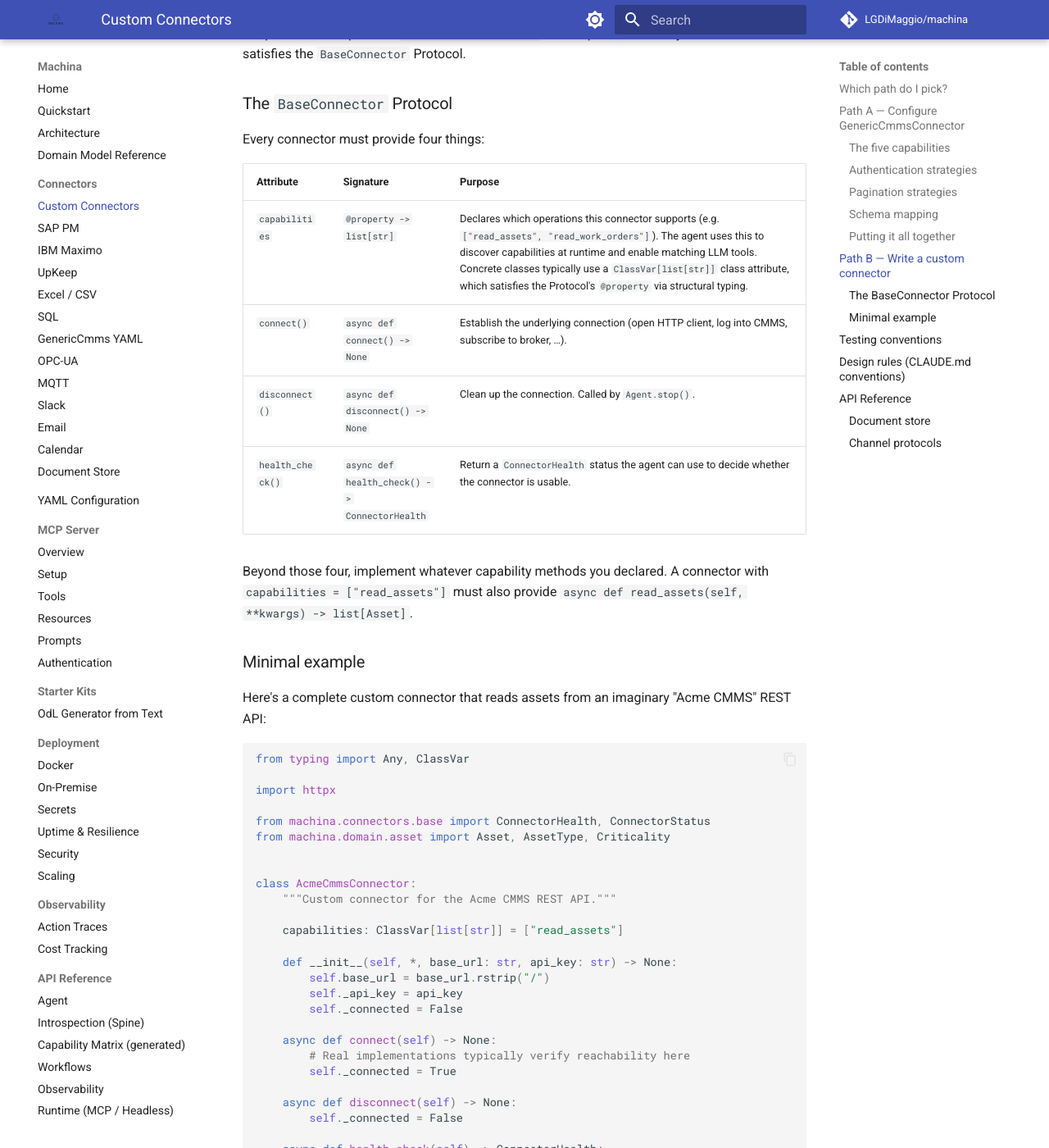
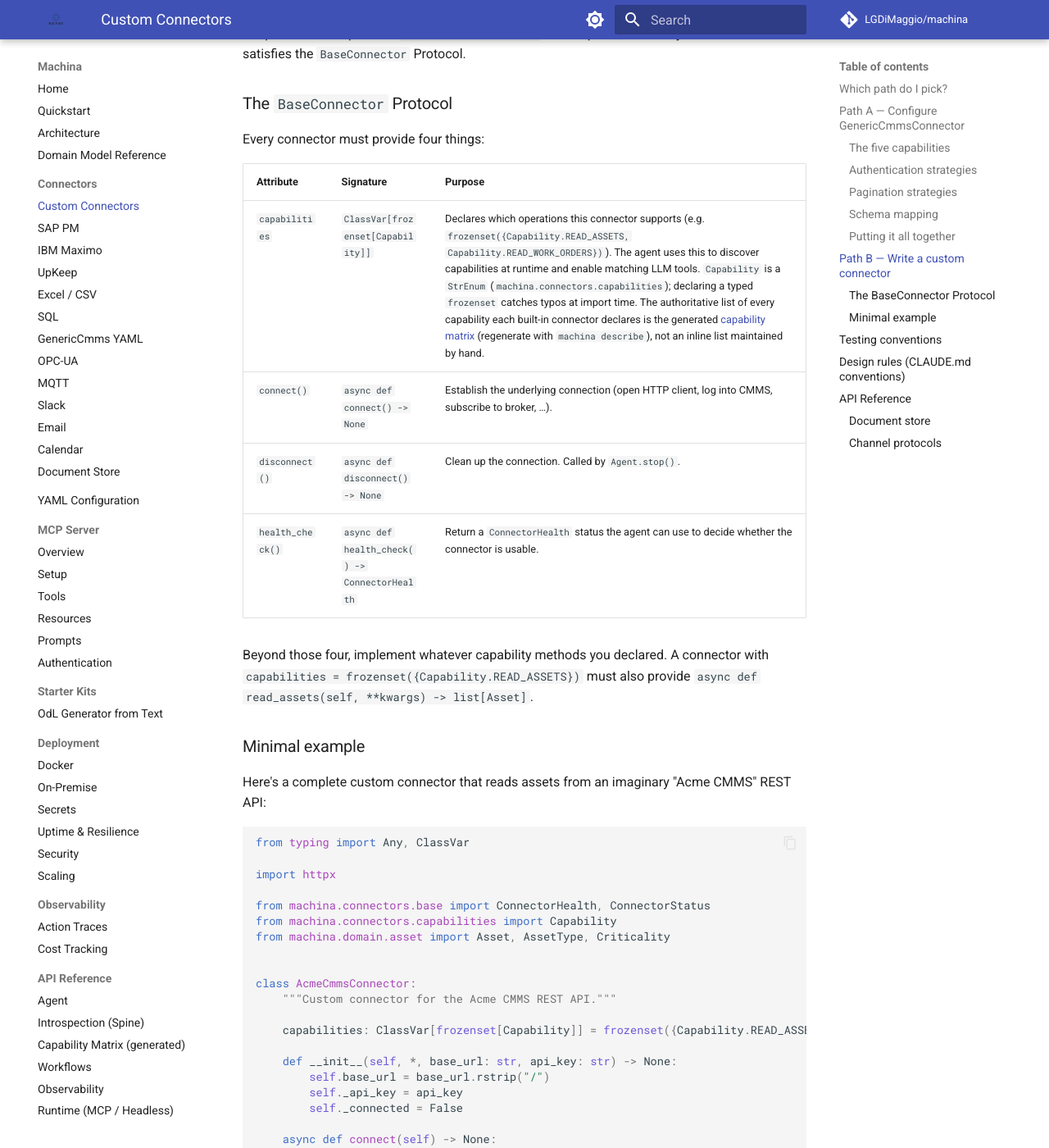
Before and after one commit to LGDiMaggio/machina, an MkDocs documentation site: the page built from docs/connectors/custom.md, in a window 1280 px wide and 1400 px high, scrolled down 4464 px. Shown: the whole window at 82% size. Built offline with MkDocs 1.6.1 and Material for MkDocs 9.7.7, drawn with Linux system fonts in a browser that asks for light colours; comment, search, counter and statistics services are not loaded; some of the changed text lies outside the part shown.

Commit message:
docs: align connector docs with the code-derived capability spine (U8)
Fixes drift the spine dogfood surfaced: custom.md now declares capabilities as frozenset[Capability] (was the stale list[str]) and points at the generated matrix; yaml-config.md's types table now lists generic_sql/sql; sql.md's install extra corrected to [sql] (was [cmms-rest]).

```diff
--- a/docs/connectors/custom.md
+++ b/docs/connectors/custom.md
@@ -210,14 +210,14 @@ Every connector must provide four things:
 
 | Attribute | Signature | Purpose |
 |---|---|---|
-| `capabilities` | `@property -> list[str]` | Declares which operations this connector supports (e.g. `["read_assets", "read_work_orders"]`). The agent uses this to discover capabilities at runtime and enable matching LLM tools. Concrete classes typically use a `ClassVar[list[str]]` class attribute, which satisfies the Protocol's `@property` via structural typing. |
+| `capabilities` | `ClassVar[frozenset[Capability]]` | Declares which operations this connector supports (e.g. `frozenset({Capability.READ_ASSETS, Capability.READ_WORK_ORDERS})`). The agent uses this to discover capabilities at runtime and enable matching LLM tools. `Capability` is a `StrEnum` (`machina.connectors.capabilities`); declaring a typed `frozenset` catches typos at import time. The authoritative list of every capability each built-in connector declares is the generated [capability matrix](../capabilities.md) (regenerate with `machina describe`), not an inline list maintained by hand. |
 | `connect()` | `async def connect() -> None` | Establish the underlying connection (open HTTP client, log into CMMS, subscribe to broker, …). |
 | `disconnect()` | `async def disconnect() -> None` | Clean up the connection. Called by `Agent.stop()`. |
 | `health_check()` | `async def health_check() -> ConnectorHealth` | Return a `ConnectorHealth` status the agent can use to decide whether the connector is usable. |
 
 Beyond those four, implement whatever capability methods you declared.
-A connector with `capabilities = ["read_assets"]` must also provide
-`async def read_assets(self, **kwargs) -> list[Asset]`.
+A connector with `capabilities = frozenset({Capability.READ_ASSETS})` must
+also provide `async def read_assets(self, **kwargs) -> list[Asset]`.
 
 ### Minimal example
 
@@ -230,13 +230,14 @@ from typing import Any, ClassVar
 import httpx
 
 from machina.connectors.base import ConnectorHealth, ConnectorStatus
+from machina.connectors.capabilities import Capability
 from machina.domain.asset import Asset, AssetType, Criticality
 
 
 class AcmeCmmsConnector:
     """Custom connector for the Acme CMMS REST API."""
 
-    capabilities: ClassVar[list[str]] = ["read_assets"]
+    capabilities: ClassVar[frozenset[Capability]] = frozenset({Capability.READ_ASSETS})
 
     def __init__(self, *, base_url: str, api_key: str) -> None:
         self.base_url = base_url.rstrip("/")
@@ -345,8 +346,11 @@ REST mocking or VCR for recorded responses.
   issues.
 - **Graceful degradation.** Declare only the capabilities you actually
   support. If your CMMS doesn't expose spare parts, omit
-  `"read_spare_parts"` — the agent will simply not offer that tool to
-  the LLM.
+  `Capability.READ_SPARE_PARTS` from the frozenset — the agent will simply
+  not offer that tool to the LLM. The generated
+  [capability matrix](../capabilities.md) (`machina describe`) is the
+  authoritative record of which built-in connector declares which
+  capability; consult it rather than any hand-maintained inline list.
 
 ## API Reference
 
```
Also changed, not shown: docs/connectors/sql.md (+2 -2 lines), docs/yaml-config.md (+7 -1 lines).
